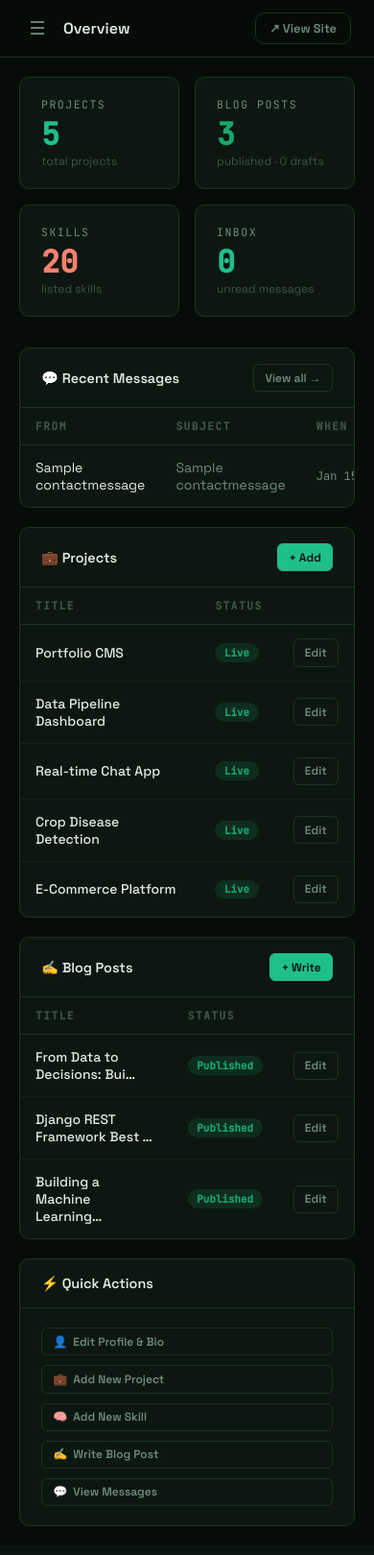
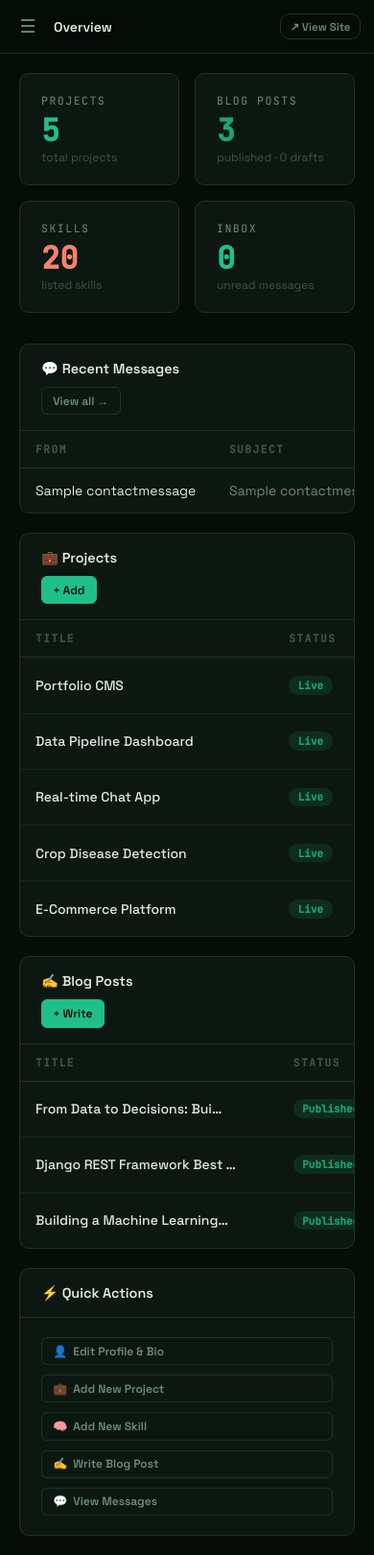
Before and after one commit to ripperpadre-debug/devportfolio, a Django app: page /dashboard/ in a window 390 px wide. Shown: the whole page at 96% size. Before the commit the page ends 1590 px from the top, so only its background shows below. Run offline with Django 5.2, Linux system fonts and the light colour scheme; a user stored in the database is signed in; data comes from the database, SQL or seed files in the repository; tables that the repository leaves empty hold one stand-in row (values such as "Sample post").

Commit message:
Improve website layout and appearance across all devices
Adjust styles for responsive design, including scrollable tables, collapsible topbars, and adjusted element spacing on various screen sizes.

Replit-Commit-Author: Agent
Replit-Commit-Session-Id: 4b9f871a-689d-476b-8eb7-7f0bebffed03
Replit-Commit-Checkpoint-Type: full_checkpoint
Replit-Commit-Event-Id: a7cc204c-14d6-4d06-9d79-1fe441b29216
Replit-Commit-Screenshot-Url: https://storage.googleapis.com/screenshot-production-us-central1/5666430c-4389-4772-b7b6-8e747a797d20/4b9f871a-689d-476b-8eb7-7f0bebffed03/NGd539C
Replit-Helium-Checkpoint-Created: true

```diff
--- a/core/templates/core/base.html
+++ b/core/templates/core/base.html
@@ -198,7 +198,7 @@
       padding: clamp(1.5rem, 4vw, 2.5rem) 0;
     }
     .footer-inner { display: flex; flex-direction: column; align-items: center; gap: 1.25rem; text-align: center; }
-    .footer-links { display: flex; gap: 0.25rem; justify-content: center; flex-wrap: wrap; }
+    .footer-links { display: flex; gap: 0.5rem; justify-content: center; flex-wrap: wrap; row-gap: 0.4rem; }
     .footer-links a {
       color: var(--text-muted); text-decoration: none; font-size: 0.85rem;
       padding: 0.35rem 0.7rem; border-radius: var(--radius-sm);
--- a/core/templates/core/dashboard/base.html
+++ b/core/templates/core/dashboard/base.html
@@ -319,9 +319,24 @@
       .dash-main { margin-left: 0; }
       .sidebar-toggle { display: flex; }
       .form-grid { grid-template-columns: 1fr; }
+      /* Make tables scrollable instead of overflowing */
+      .dash-card-body { overflow-x: auto; -webkit-overflow-scrolling: touch; }
+      .dash-table { min-width: 480px; }
+    }
+    @media (max-width: 560px) {
+      .dash-topbar {
+        height: auto; min-height: 56px;
+        padding: 0.5rem 0.875rem;
+        flex-wrap: wrap; gap: 0.375rem;
+      }
+      .topbar-right { gap: 0.375rem; }
+      .topbar-btn { font-size: 0.72rem; padding: 0.35rem 0.6rem; }
+      .page-title { font-size: 0.875rem; }
+      .toast-stack { max-width: calc(100vw - 1.5rem); right: 0.5rem; left: 0.5rem; }
     }
     @media (max-width: 480px) {
       .stat-grid { grid-template-columns: 1fr 1fr; }
+      .dash-card-header { flex-direction: column; align-items: flex-start; gap: 0.625rem; }
     }
   </style>
   {% block extra_head %}{% endblock %}
```
Also changed, not shown: core/templates/core/home.html (+8 -0 lines).
